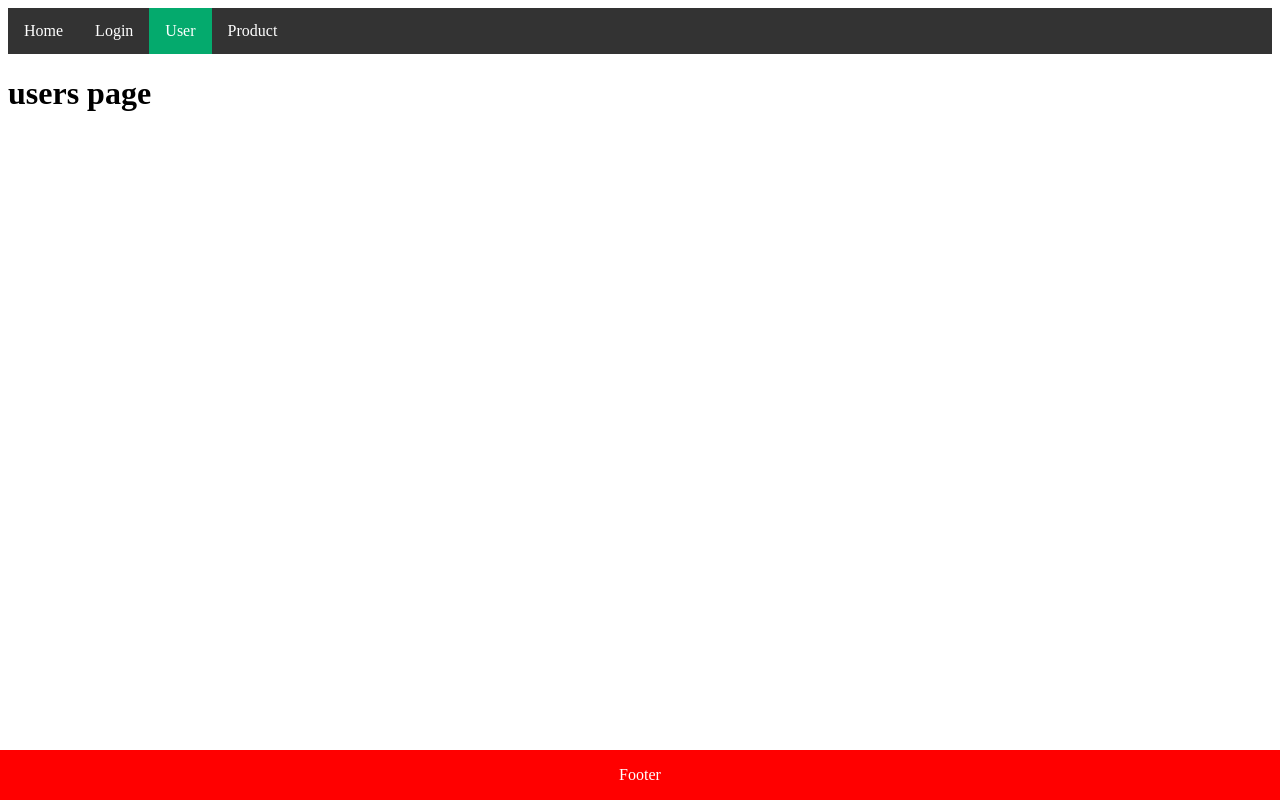
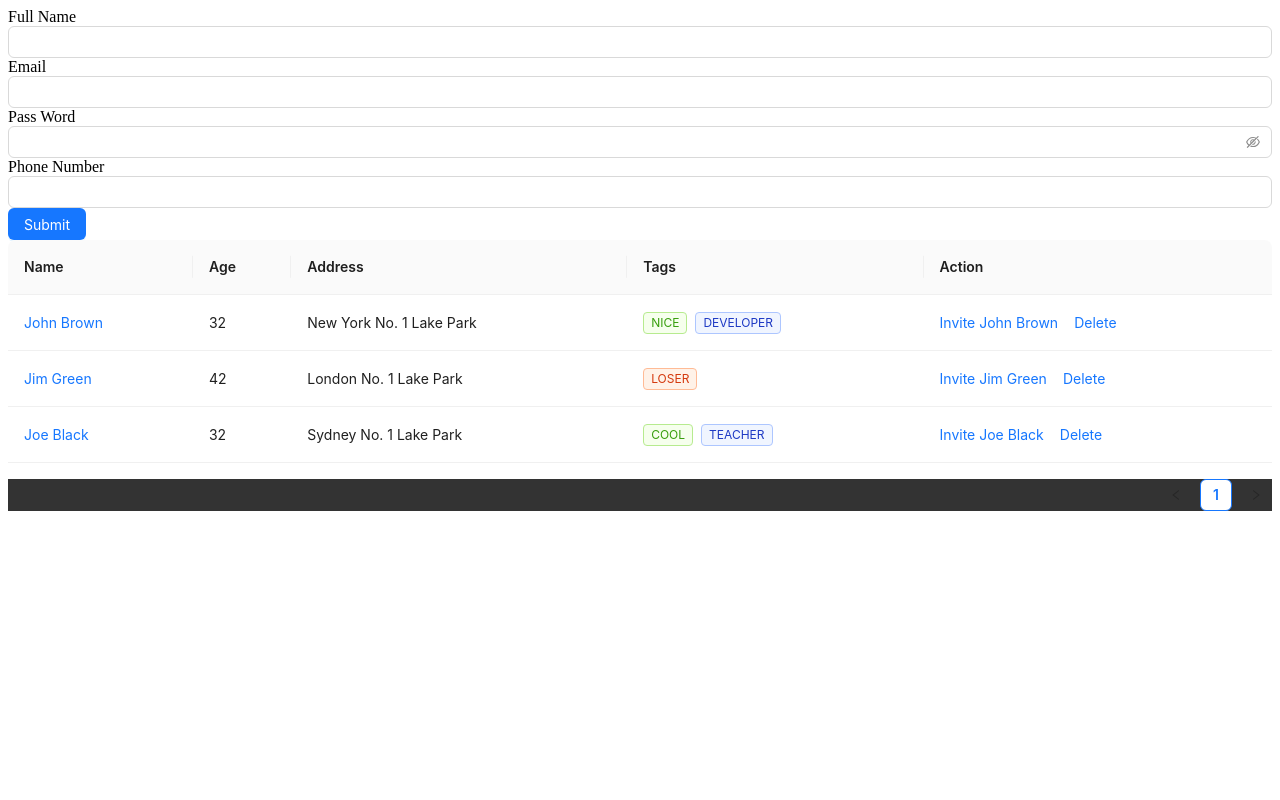
Before and after one commit to leson2004/react_01, a React (Vite) app: page /users in a window 1280 px wide. Built offline with nearby package versions, Linux system fonts and the light colour scheme.

Commit message:
Taoj base giao dien user

```diff
--- a/package.json
+++ b/package.json
@@ -15,6 +15,8 @@
     "preview": "vite preview"
   },
   "dependencies": {
+    "@ant-design/icons": "5.3.7",
+    "antd": "5.18.1",
     "i": "0.3.7",
     "npm": "11.1.0",
     "react": "18.3.1",
--- /dev/null
+++ b/src/components/layout/error_page.jsx
@@ -0,0 +1,19 @@
+import { useRouteError, Link } from "react-router-dom";
+export default function ErrorPage() {
+  const error = useRouteError();
+  console.error(error);
+  return (
+    <div id="error-page">
+      <h1>Oops!</h1>
+      <p>Sorry, an unexpected error has occurred.</p>
+      <p>
+        <i>{error.statusText || error.message}</i>
+      </p>
+      <div>
+        <Link to="/">
+          <span>come back homepage </span>
+        </Link>
+      </div>
+    </div>
+  );
+}
--- /dev/null
+++ b/src/components/user/user.form.jsx
@@ -0,0 +1,27 @@
+import { Input, Button } from "antd";
+const UserForm = () => {
+  return (
+    <div>
+      <div>
+        <span>Full Name</span>
+        <Input />
+      </div>
+      <div>
+        <span>Email</span>
+        <Input />
+      </div>
+      <div>
+        <span>Pass Word </span>
+        <Input.Password />
+      </div>
+      <div>
+        <span>Phone Number </span>
+        <Input />
+      </div>
+      <div>
+        <Button type="primary">Submit</Button>
+      </div>
+    </div>
+  );
+};
+export default UserForm;
--- /dev/null
+++ b/src/components/user/user.table.jsx
@@ -0,0 +1,77 @@
+import { Space, Table, Tag } from "antd";
+
+const UserTable = () => {
+  const columns = [
+    {
+      title: "Name",
+      dataIndex: "name",
+      key: "name",
+      render: (text) => <a>{text}</a>,
+    },
+    {
+      title: "Age",
+      dataIndex: "age",
+      key: "age",
+    },
+    {
+      title: "Address",
+      dataIndex: "address",
+      key: "address",
+    },
+    {
+      title: "Tags",
+      key: "tags",
+      dataIndex: "tags",
+      render: (_, { tags }) => (
+        <>
+          {tags.map((tag) => {
+            let color = tag.length > 5 ? "geekblue" : "green";
+            if (tag === "loser") {
+              color = "volcano";
+            }
+            return (
+              <Tag color={color} key={tag}>
+                {tag.toUpperCase()}
+              </Tag>
+            );
+          })}
+        </>
+      ),
+    },
+    {
+      title: "Action",
+      key: "action",
+      render: (_, record) => (
+        <Space size="middle">
+          <a>Invite {record.name}</a>
+          <a>Delete</a>
+        </Space>
+      ),
+    },
+  ];
+  const data = [
+    {
+      key: "1",
+      name: "John Brown",
+      age: 32,
+      address: "New York No. 1 Lake Park",
+      tags: ["nice", "developer"],
+    },
+    {
+      key: "2",
+      name: "Jim Green",
+      age: 42,
+      address: "London No. 1 Lake Park",
+      tags: ["loser"],
+    },
+    {
+      key: "3",
+      name: "Joe Black",
+      age: 32,
+      address: "Sydney No. 1 Lake Park",
+      tags: ["cool", "teacher"],
+    },
+  ];
+  return <Table columns={columns} dataSource={data} />;
+};
+export default UserTable;
--- a/src/main.jsx
+++ b/src/main.jsx
@@ -7,6 +7,7 @@
 import UsersPage from "./pages/users.jsx";
 import ProjectPage from "./pages/project.jsx";
 import TodoApp from "./components/todo/TodoApp.jsx";
+import ErrorPage from "./components/layout/error_page.jsx";
 //import Header from "./components/header/header.jsx";
 
 const router = createBrowserRouter([
@@ -17,6 +18,7 @@
         <App />
       </>
     ),
+    errorElement: <ErrorPage />,
     children: [
       {
         index: true,
@@ -24,14 +26,15 @@
       },
 
       {
-        path: "/users",
-        element: <UsersPage />,
-      },
-      {
         path: "/project",
         element: <ProjectPage />,
       },
     ],
+  },
+
+  {
+    path: "/users",
+    element: <UsersPage />,
   },
   {
     path: "/login",
--- a/src/pages/users.jsx
+++ b/src/pages/users.jsx
@@ -1,4 +1,14 @@
+//import UserTable from "../components/user/user.table";
+
+import UserTable from "../components/user/user.table";
+import UserForm from "../components/user/user.form";
+
 const UsersPage = () => {
-  return <h1>users page</h1>;
+  return (
+    <div>
+      <UserForm />
+      <UserTable />
+    </div>
+  );
 };
 export default UsersPage;
```
Also changed, not shown: 1 other file (tests, documents, lock files or other folders).
